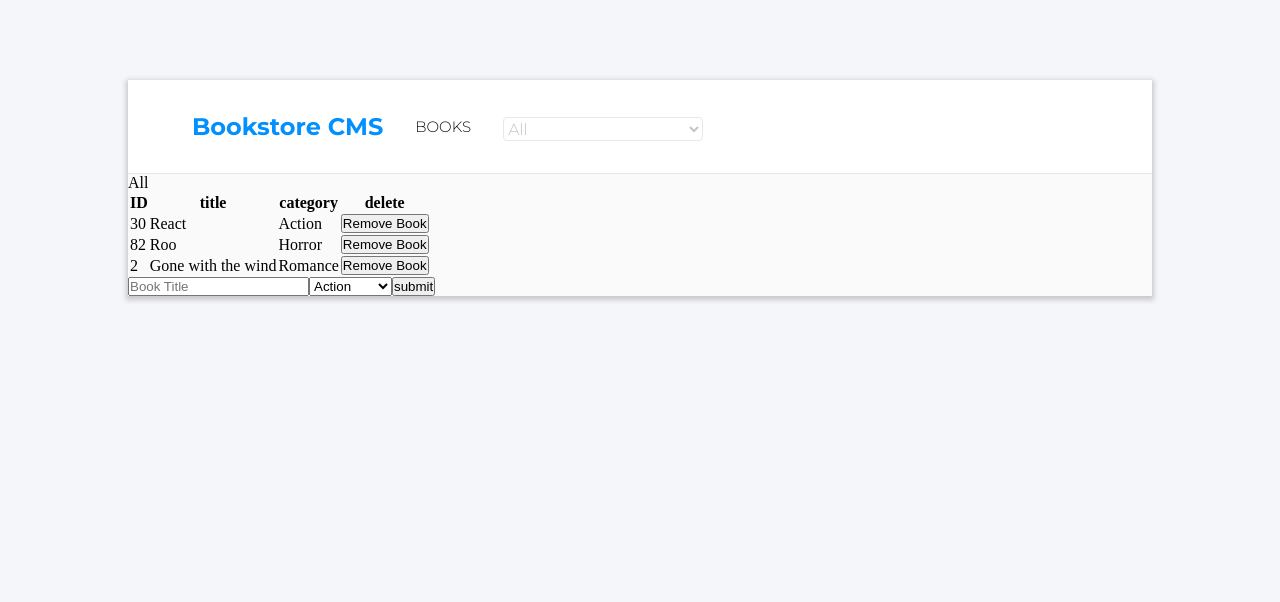
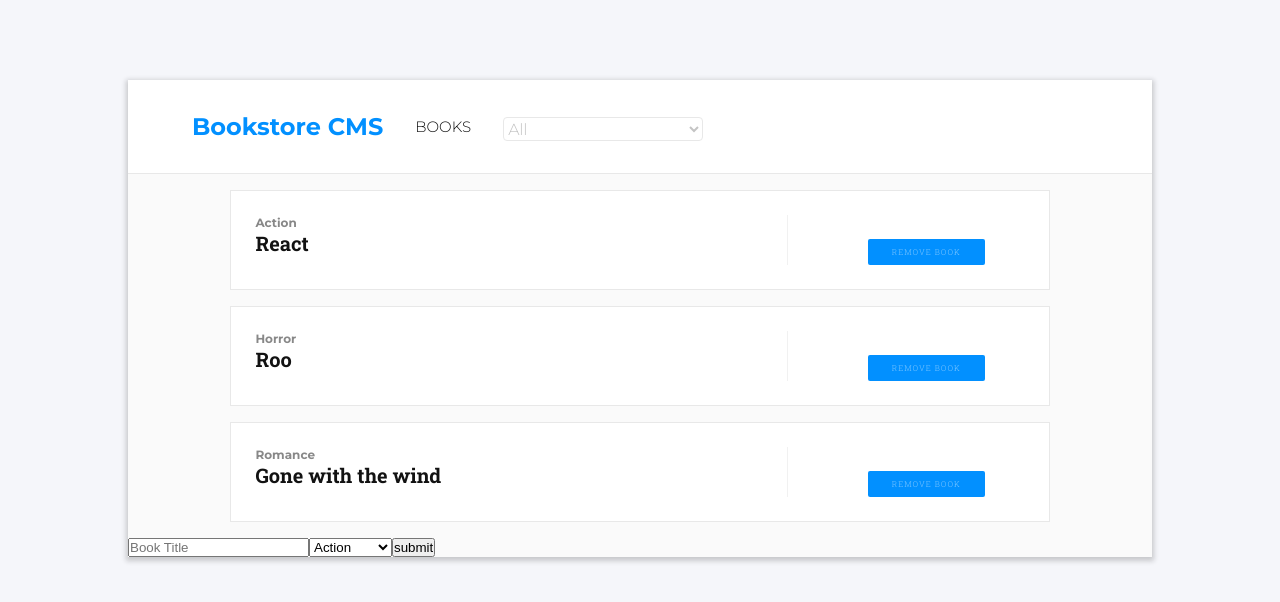
Before and after one commit to Redvanisation/Bookstore, a React (Create React App) app: page / in a window 1280 px wide. Shown: the top 602 px of the page. Built offline with nearby package versions, Linux system fonts and the light colour scheme.

Commit message:
style the list section

```diff
--- a/src/components/Book.js
+++ b/src/components/Book.js
@@ -2,12 +2,15 @@ import React from 'react';
 import PropTypes from 'prop-types';
 
 const Book = ({ book, handleRemoveBook }) => (
-  <tr>
-    <td>{book.bookId}</td>
-    <td>{book.title}</td>
-    <td>{book.category}</td>
-    <td><button type="button" onClick={handleRemoveBook}>Remove Book</button></td>
-  </tr>
+  <div className="bookItem">
+    <div className="bookItem__leftPanel">
+      <div className="bookItem__leftPanel--category">{book.category}</div>
+      <div className="bookItem__leftPanel--title">{book.title}</div>
+    </div>
+    <div className="bookItem__removeButton">
+      <button className="bookItem__removeButton--button" type="button" onClick={handleRemoveBook}>Remove Book</button>
+    </div>
+  </div>
 );
 
 Book.propTypes = {
--- a/src/containers/BookList.js
+++ b/src/containers/BookList.js
@@ -35,17 +35,6 @@ class BookList extends Component {
     return (
       <div>
         <CategoryFilter handleFilterChange={this.handleFilterChange} />
-        <div>{filter}</div>
-        <table>
-          <thead>
-            <tr>
-              <th>ID</th>
-              <th>title</th>
-              <th>category</th>
-              <th>delete</th>
-            </tr>
-          </thead>
-          <tbody>
         {filteredBooks.map(book => (
           <Book
             key={book.bookId}
@@ -53,8 +42,6 @@ class BookList extends Component {
             handleRemoveBook={() => this.handleRemoveBook(book)}
           />
         ))}
-          </tbody>
-        </table>
       </div>
     );
   }
--- a/src/style/_styles.scss
+++ b/src/style/_styles.scss
@@ -60,3 +60,45 @@ body {
   display: flex;
   margin-top: 5px;
 }
+
+.bookItem{
+  padding: 1.5rem 4rem 1.5rem 1.5rem;
+  display: flex;
+  border: 1px solid $color-gray-light;
+  width: 80%;
+  margin: 1rem auto;
+  background-color: $color-white;
+  justify-content: space-between;
+  &__leftPanel{
+    &--category{
+      color: $color-gray-category;
+      font-family: $font-montserrat;
+      font-size: 12px;
+      font-weight: 600;
+    }
+    &--title{
+      color: $color-black;
+      font-family: $font-roboto;
+      font-size: 20px;
+      font-weight: 600;
+    }
+  }
+  &__removeButton{
+    padding-top: 1.5rem;
+    padding-left: 5rem;
+    border-left: 1.5px solid rgba($color-gray-light, 0.6);
+    &--button{
+      background-color: $color-blue-buttons;
+      border: none;
+      padding: 0.5rem 1.5rem;
+      color: rgba($color-white, 0.5);
+      text-transform: uppercase;
+      font-size: 8px;
+      font-family: $font-roboto;
+      font-weight: 300;
+      border-radius: 2px;
+      letter-spacing: 1px;
+    }
+  }
+
+}
```
Lines whose indentation alone changed are shown as unchanged.
